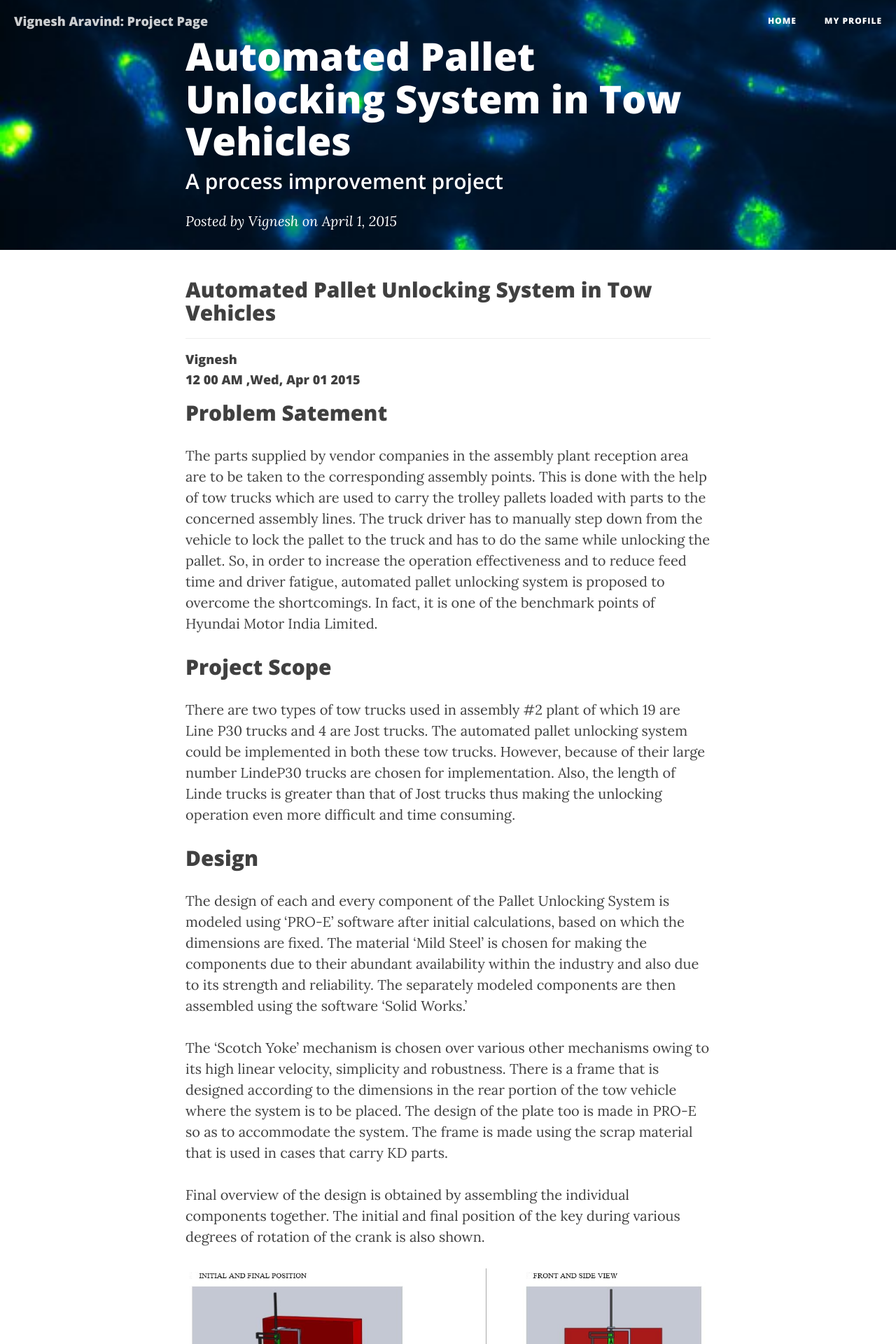
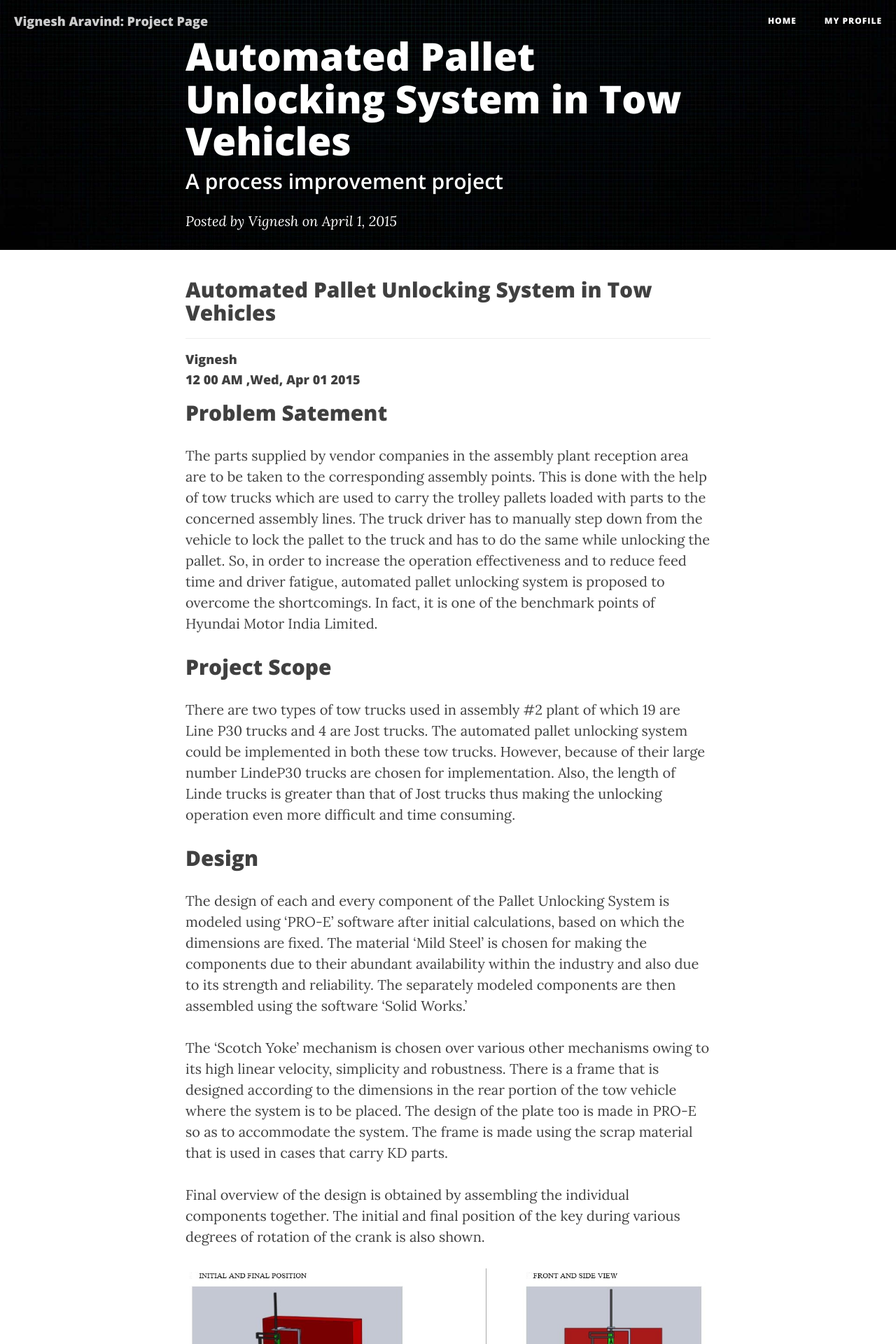
Before and after one commit to vignesharavind/vignesharavind.github.io, a Jekyll site: the page built from _posts/2015-04-01-Automated-Pallet-Unlock.markdown, in a window 1280 px wide. Shown: the top 1920 px of the page at 70% size. Built offline with Jekyll 4.4.1, drawn with Linux system fonts in a browser that asks for light colours; nearby versions of some CDN libraries; comment, search, counter and statistics services are not loaded.

Commit message:
Update 2015-04-01-Automated-Pallet-Unlock.markdown

```diff
--- a/_posts/2015-04-01-Automated-Pallet-Unlock.markdown
+++ b/_posts/2015-04-01-Automated-Pallet-Unlock.markdown
@@ -9,6 +9,7 @@ horizontal: >-
   data-background="http://projectpages.github.io/project-pages/img/slidebackground.png"><section
   markdown="1">
 layout: post
+header-img: "img/Plain_Black_Cross.jpg"
 title: Automated Pallet Unlocking System in Tow Vehicles
 author: Vignesh
 tags: Project Industry Automation ProcessImprovement Design
```
